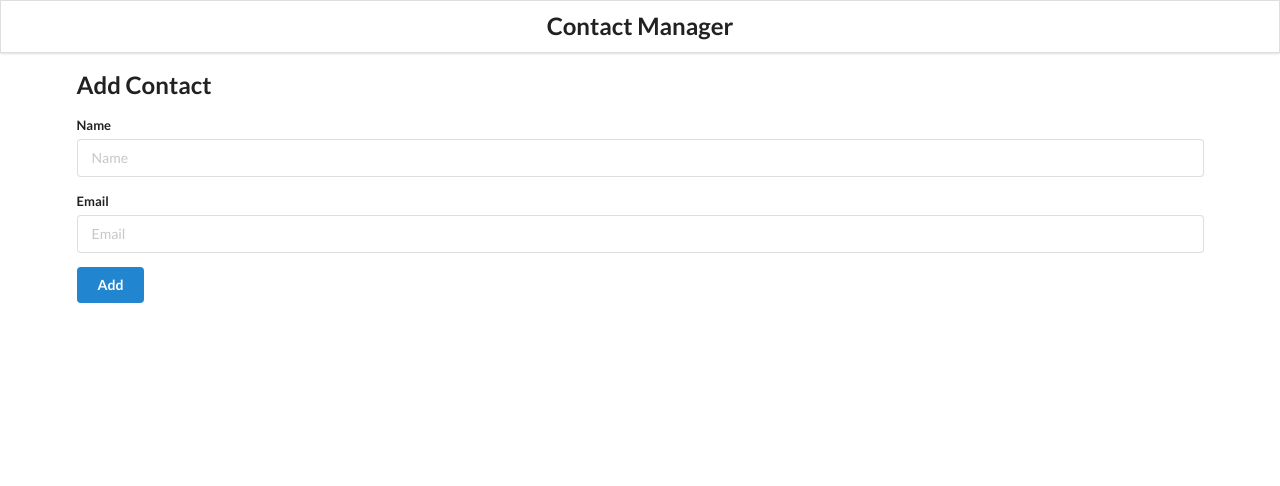
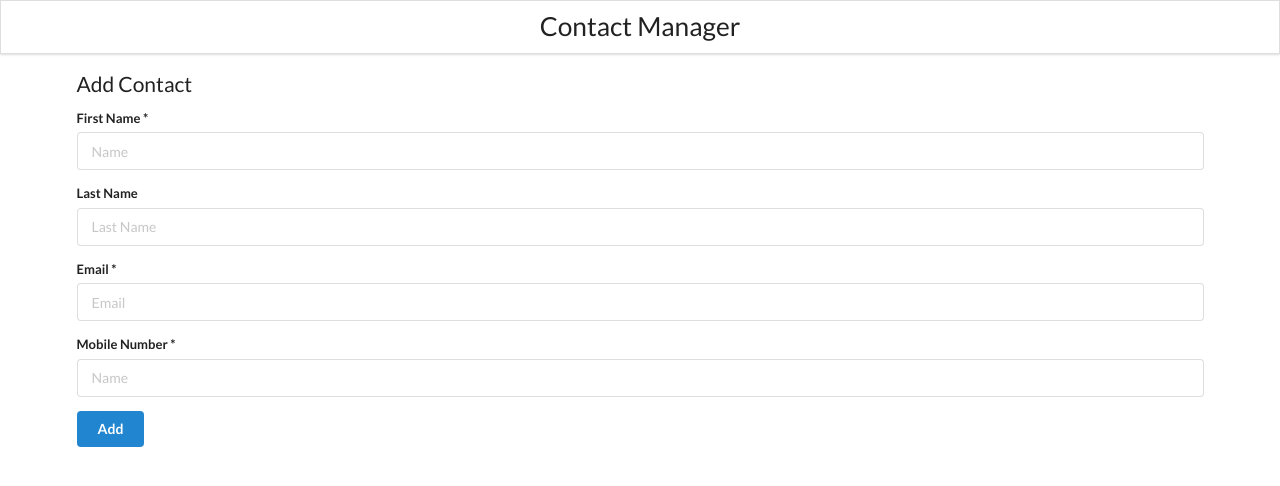
Before and after one commit to harishprogrammer/Contact-App, a React app: page / in a window 1280 px wide. Built offline with nearby package versions, Linux system fonts and the light colour scheme.

Commit message:
chages done

```diff
--- a/public/index.html
+++ b/public/index.html
@@ -15,6 +15,7 @@
       user's mobile device or desktop. See https://developers.google.com/web/fundamentals/web-app-manifest/
     -->
     <link rel="stylesheet" href="https://cdnjs.cloudflare.com/ajax/libs/semantic-ui/2.4.1/semantic.min.css" integrity="sha512-8bHTC73gkZ7rZ7vpqUQThUDhqcNFyYi2xgDgPDHc+GXVGHXq+xPjynxIopALmOPqzo9JZj0k6OqqewdGO3EsrQ==" crossorigin="anonymous" />
+    <script src="https://cdn.tailwindcss.com"></script>
     <!--
       Notice the use of %PUBLIC_URL% in the tags above.
       It will be replaced with the URL of the `public` folder during the build.
--- a/src/components/AddContact.js
+++ b/src/components/AddContact.js
@@ -9,19 +9,19 @@ class AddContact extends React.Component {
   add = (e) => {
     e.preventDefault();
     if (this.state.name === "" || this.state.email === "") {
-      alert("ALl the fields are mandatory!");
+      alert("fields with(*) are mandatory!");
       return;
     }
     this.props.addContactHandler(this.state);
-    this.setState({ name: "", email: "" });
+    this.setState({ name: "", lastname: "", email: "", number: "" });
   };
   render() {
     return (
       <div className="ui main">
-        <h2>Add Contact</h2>
+        <h2 className="text-2xl !mb-3">Add Contact</h2>
         <form className="ui form" onSubmit={this.add}>
           <div className="field">
-            <label>Name</label>
+            <label>First Name *</label>
             <input
               type="text"
               name="name"
@@ -30,14 +30,34 @@ class AddContact extends React.Component {
               onChange={(e) => this.setState({ name: e.target.value })}
             />
           </div>
+           <div className="field">
+            <label>Last Name</label>
+            <input
+              type="text"
+              name="lastname"
+              placeholder="Last Name"
+              value={this.state.lastname}
+              onChange={(e) => this.setState({ lastname: e.target.value })}
+            />
+          </div>
           <div className="field">
-            <label>Email</label>
+            <label>Email *</label>
             <input
               type="text"
               name="email"
               placeholder="Email"
               value={this.state.email}
               onChange={(e) => this.setState({ email: e.target.value })}
+            />
+          </div>
+           <div className="field">
+            <label>Mobile Number *</label>
+            <input
+              type="number"
+              name="number"
+              placeholder="Name"
+              value={this.state.number}
+              onChange={(e) => this.setState({ number: e.target.value })}
             />
           </div>
           <button className="ui button blue">Add</button>
--- a/src/components/ContactCard.js
+++ b/src/components/ContactCard.js
@@ -2,17 +2,19 @@ import React from "react";
 import user from "../images/user.png";
 
 const ContactCard = (props) => {
-  const { id, name, email } = props.contact;
+  const { id, name, lastname, email, number} = props.contact;
   return (
-    <div className="item">
-      <img className="ui avatar image" src={user} alt="user" />
-      <div className="content">
-        <div className="header">{name}</div>
-        <div>{email}</div>
+    <div className="flex w-full items-center mb-3">
+      <img className="ui tiny  image" src={user} alt="user" />
+      <div className="content ml-4 mr-auto">
+        <div className="header text-2xl font-bold capitalize">{name} {lastname}</div>
+        <div><a className="" href={"mailto:"+email }>{email}</a></div>
+        <div><a className="" href={"tel:"+ number}>{number}</a></div>
+
       </div>
       <i
-        className="trash alternate outline icon"
-        style={{ color: "red", marginTop: "7px" }}
+        className="trash alternate  icon"
+        style={{ color: "red" }}
         onClick={() => props.clickHander(id)}
       ></i>
     </div>
--- a/src/components/Header.js
+++ b/src/components/Header.js
@@ -4,7 +4,7 @@ const Header = () => {
   return (
     <div className="ui fixed menu">
       <div className="ui container center">
-        <h2>Contact Manager</h2>
+        <h2 className="text-3xl text-center">Contact Manager</h2>
       </div>
     </div>
   );
```
Also changed, not shown: src/images/user.png (added).
